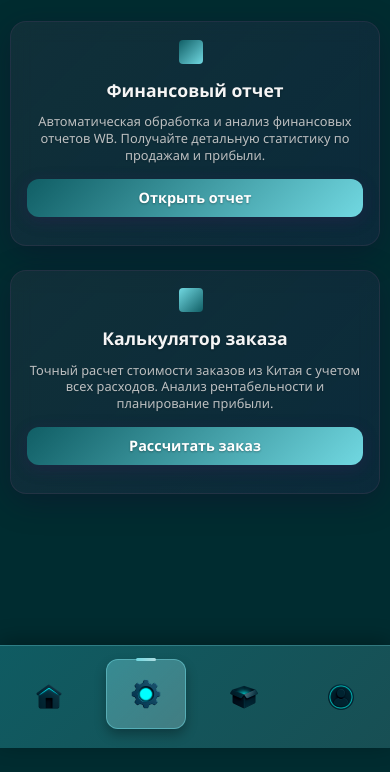
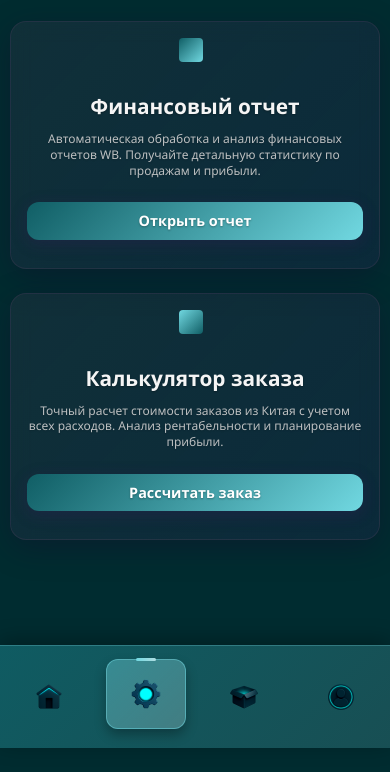
Before and after one commit to ser6eevich/sk-bot, a website: page public/tools.html in a window 390 px wide. Shown: the part 96-868 px from the top of the page. Drawn offline with nearby package versions, Linux system fonts and the light colour scheme; a script that the page names is missing.

Commit message:
Optimize tool cards layout and replace rocket with logo on homepage

```diff
--- a/public/styles.css
+++ b/public/styles.css
@@ -642,6 +642,40 @@ body {
 	box-shadow: 0 4px 8px rgba(0, 0, 0, 0.2);
 }
 
+/* Стили для карточек инструментов */
+.card-title {
+	font-size: 1.4rem;
+	font-weight: bold;
+	margin-bottom: 0.75rem;
+	line-height: 1.2;
+}
+
+.card-text {
+	font-size: 0.85rem;
+	line-height: 1.4;
+	margin-bottom: 1.25rem;
+}
+
+/* Место для логотипа в карточках */
+.card-body .mb-4 {
+	margin-bottom: 2rem !important;
+}
+
+.icon {
+	font-size: 3rem;
+	margin-bottom: 0.75rem;
+}
+
+/* Стили для главного логотипа */
+.logo-main {
+	filter: drop-shadow(0 4px 8px rgba(0, 0, 0, 0.2));
+	transition: transform 0.3s ease;
+}
+
+.logo-main:hover {
+	transform: scale(1.05);
+}
+
 
 /* Адаптивность для мобильных устройств */
 @media (max-width: 768px) {
@@ -758,12 +792,30 @@ body {
 
 	/* Уменьшаем размеры карточек инструментов */
 	.card-title {
-		font-size: 1.1rem;
+		font-size: 1.3rem;
+		margin-bottom: 0.5rem;
+		line-height: 1.2;
+	}
+
+	.card-text {
+		font-size: 0.75rem;
+		margin-bottom: 1rem;
+		line-height: 1.3;
+	}
+
+	/* Место для логотипа в карточках инструментов */
+	.card-body .mb-4 {
+		margin-bottom: 1.5rem !important;
+	}
+
+	.icon {
+		font-size: 2.5rem;
 		margin-bottom: 0.5rem;
 	}
 
-	.card-text {
-		font-size: 0.8rem;
-		margin-bottom: 1rem;
+	/* Логотип на мобильных */
+	.logo-main {
+		width: 80px !important;
+		height: 80px !important;
 	}
 }
```
Also changed, not shown: public/index.html (+3 -1 lines).
